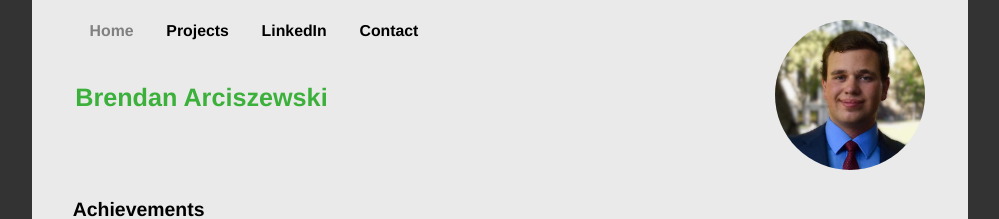
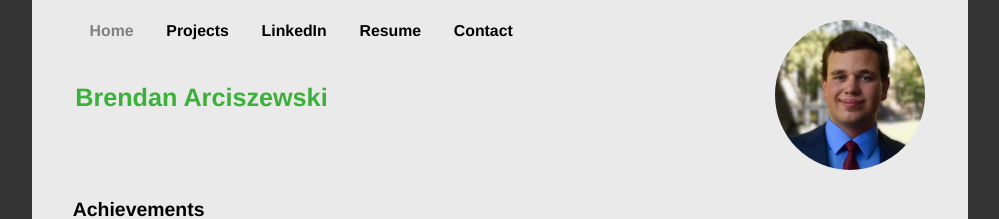
Before and after one commit to brendanarciszewski/brendanarciszewski.github.io, a Jekyll site: the page built from index.md, in a window 1280 px wide. Shown: the top 219 px of the page, without its empty margins (140-1139 px from the left). Built offline with Jekyll 4.4.1, drawn with Linux system fonts in a browser that asks for light colours; some web fonts are replaced.

Commit message:
Resume added

```diff
--- a/_layouts/BDA_base.html
+++ b/_layouts/BDA_base.html
@@ -6,6 +6,9 @@ navigation:
     url: /projects/
   - text: LinkedIn
     url: https://linkedin.com/in/brendan-arciszewski
+    newWindow: true
+  - text: Resume
+    url: /media/Resume.pdf
     newWindow: true
   - text: Contact
     url: mailto:&#104;&#105;&#64;&#98;&#114;&#101;&#110;&#100;&#97;&#110;&#97;&#114;&#99;&#105;&#115;&#122;&#101;&#119;&#115;&#107;&#105;&#46;&#99;&#97;
```
Also changed, not shown: 1 other file.
